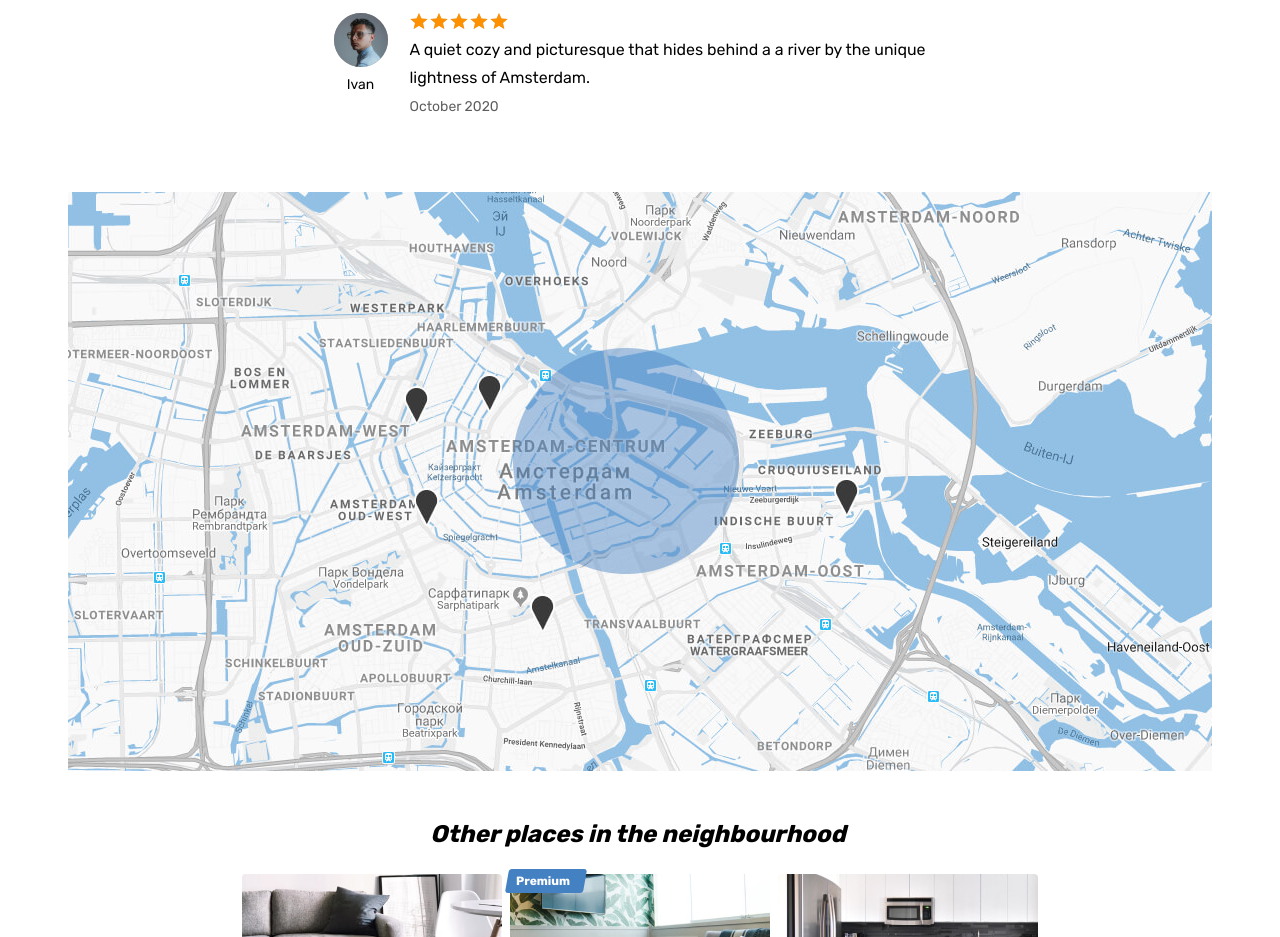
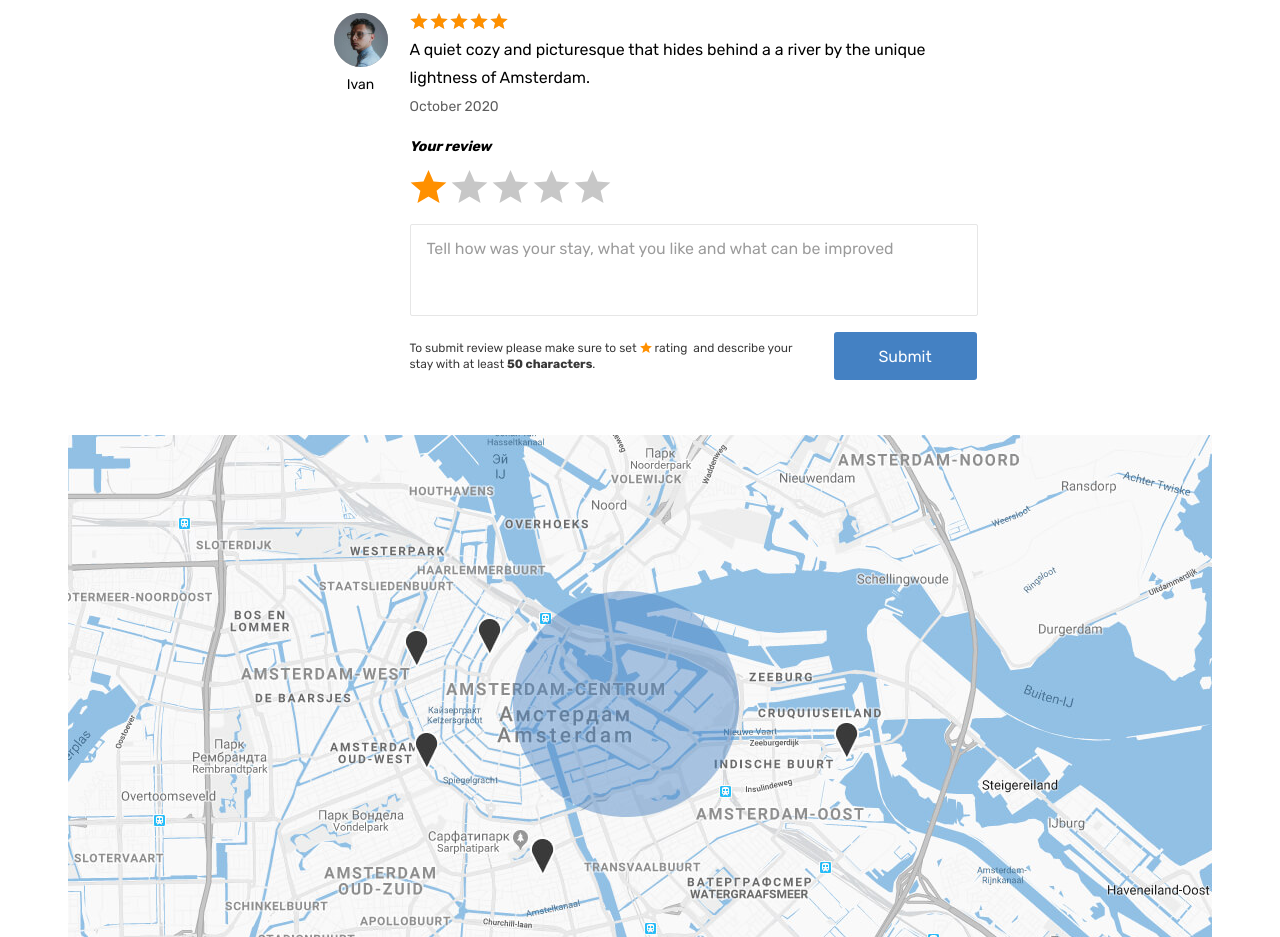
Before and after one commit to Ekzaton/859219-six-cities-5, a React app: page /offer/1 in a window 1280 px wide. Shown: the part 1240-2177 px from the top of the page. Built offline with nearby package versions, Linux system fonts and the light colour scheme.

Commit message:
Updated 'offer-page.tsx' component

```diff
--- a/src/components/offer-page/offer-page.tsx
+++ b/src/components/offer-page/offer-page.tsx
@@ -6,6 +6,7 @@ import {capitalize, formatReviewDate, getRatingStars} from "../../utils";
 
 import OffersList from "../offers-list/offers-list";
 import PageHeader from "../page-header/page-header";
+import ReviewForm from "../review-form/review-form";
 
 type Props = {
   offers: offerType[];
@@ -162,6 +163,7 @@ const OfferPage: React.FunctionComponent<Props> = (props: Props) => {
                     </li>
                   )}
                 </ul>
+                <ReviewForm/>
               </section>
             </div>
           </div>
```
